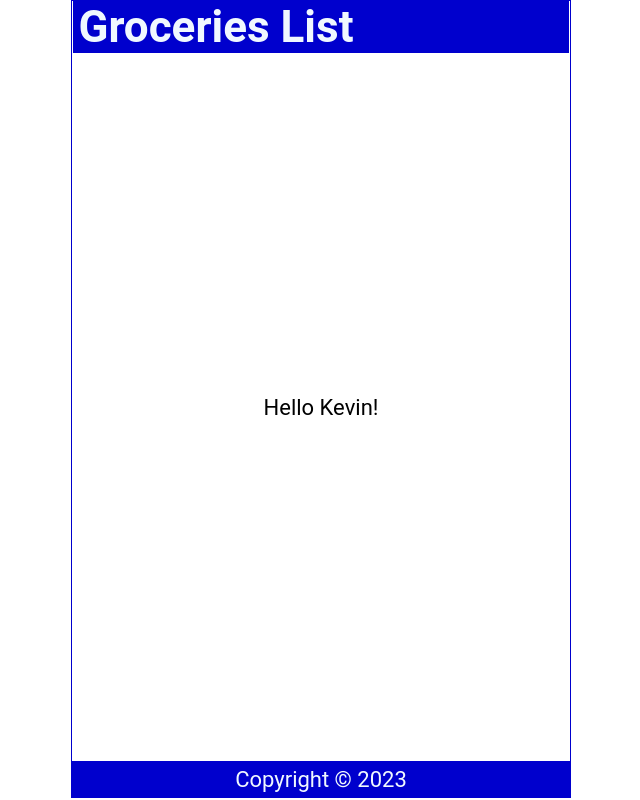
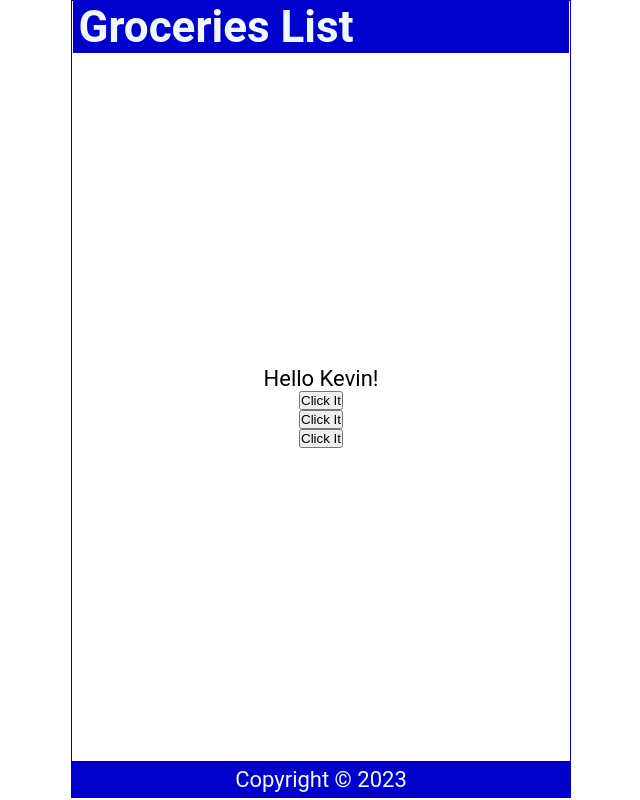
Before and after one commit to karensstephenson/reactdg, a React (Create React App) app: page / in a window 1280 px wide. Shown: the whole page, without its empty margins (319-959 px from the left). Built offline with nearby package versions, Linux system fonts and the light colour scheme.

Commit message:
click events

```diff
--- a/src/Content.js
+++ b/src/Content.js
@@ -4,11 +4,25 @@
         const int = Math.floor(Math.random()*3)
         return names[int]
       }
+
+    const handleClick = () => {
+        console.log("You clicked it")
+    }
+    const handleClick2 = (name) => {
+        console.log(`${name} was clicked`)
+    }
+    const handleClick3 = (e) => {
+        console.log(e.target.innerText)
+    }
+
     return (
         <main>
-            <p>
+            <p onDoubleClick={handleClick}>
                 Hello {handleNameChange()}!
             </p>
+            <button onClick={handleClick}>Click It</button>
+            <button onClick={() => handleClick2('Karen')}>Click It</button>
+            <button onClick={(e) => handleClick3(e)}>Click It</button>
         </main>
   )
 }
```
